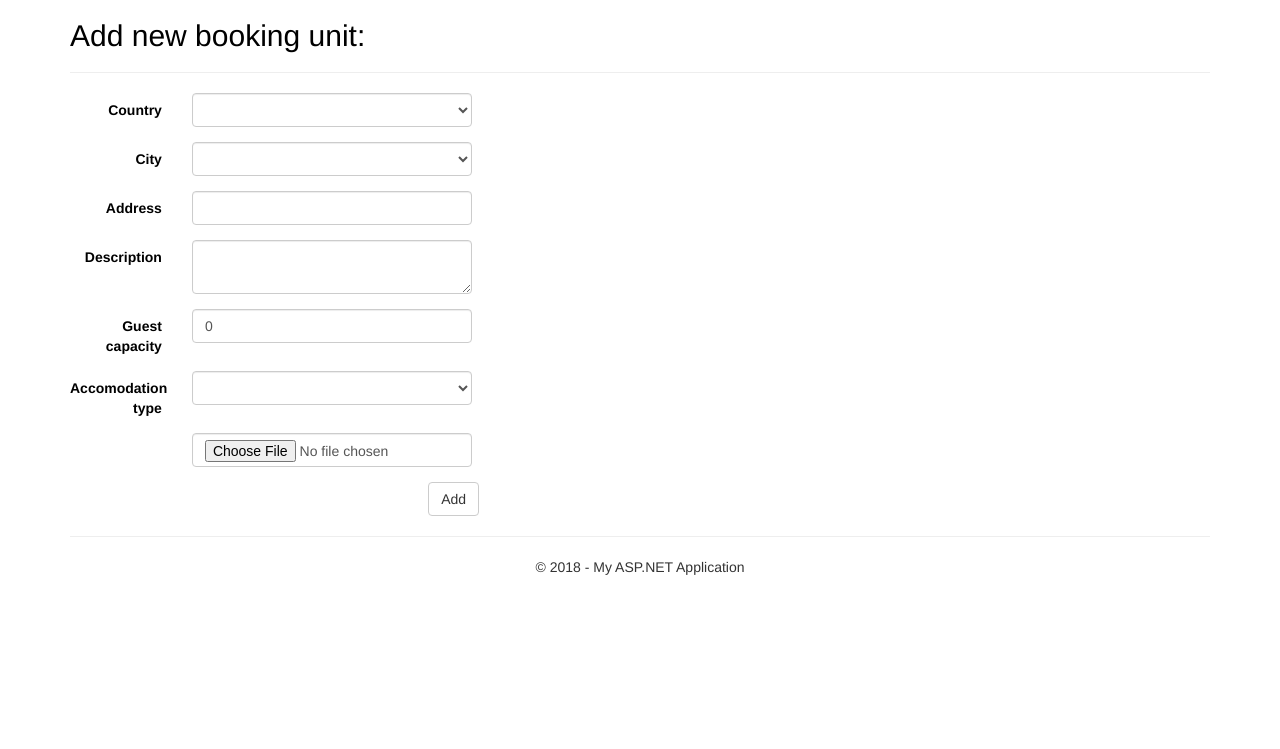
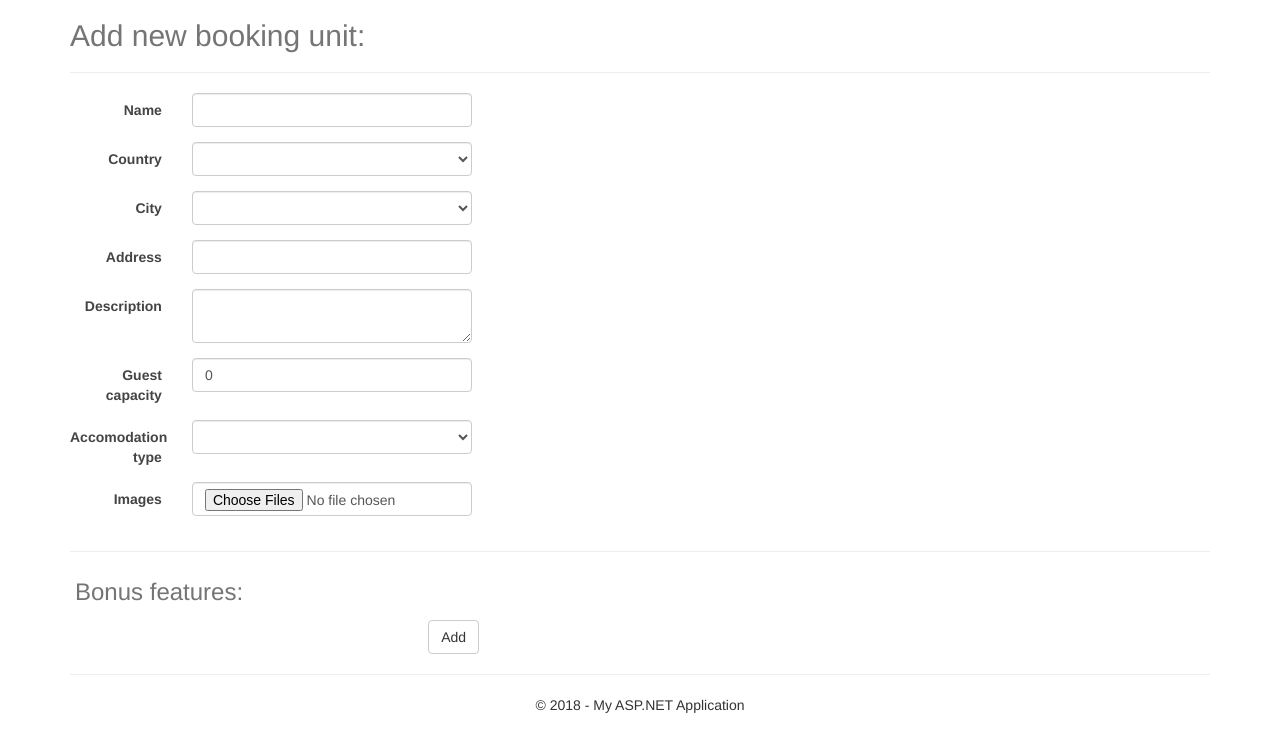
Before and after one commit to timotej-orcic/XMLWS-AgencyApp, an ASP.NET MVC app: template XML_WS_AgencyApp/Views/Agent/AddNewBookingUnit.cshtml in a window 1280 px wide. Shown: the part 51-800 px from the top of the page. Run offline with ASP.NET Core 8 and stand-ins for ASP.NET MVC 5, Linux system fonts and the light colour scheme; the template is opened without the code that fills it, so the values that code supplies are empty; the project's own start-up code is not run, and a stand-in starts its controllers and pages; some libraries are stand-ins or nearby versions.

Commit message:
Nastavak rada na Add Booking Unit formi i kontroleru. Terba ispraviti Cascade delete

```diff
--- a/XML_WS_AgencyApp/Helpers/BookingUnitRepository.cs
+++ b/XML_WS_AgencyApp/Helpers/BookingUnitRepository.cs
@@ -9,11 +9,14 @@ namespace XML_WS_AgencyApp.Helpers
             var countriesRepo = new CountriesRepository();
             var citiesRepo = new CitiesRepository();
             var accTypesRepo = new AccomodationTypesRepository();
+            var bonusFeaturesRepo = new BonusFeaturesRepository();
+
             var bookingUnit = new AddNewBookingUnitViewModel()
             {
                 CountriesList = countriesRepo.GetCountries(),
                 CitiesList = citiesRepo.GetCities(),
-                AccomodationTypesList = accTypesRepo.GetAccomodationTypes()
+                AccomodationTypesList = accTypesRepo.GetAccomodationTypes(),
+                BonusFeatures = bonusFeaturesRepo.GetBonusFeatures()
             };
             return bookingUnit;
         }
--- a/XML_WS_AgencyApp/Models/BonusFeatures.cs
+++ b/XML_WS_AgencyApp/Models/BonusFeatures.cs
@@ -1,3 +1,4 @@
+using System.Collections.Generic;
 using System.ComponentModel.DataAnnotations;
 using System.ComponentModel.DataAnnotations.Schema;
 
@@ -12,5 +13,7 @@ namespace XML_WS_AgencyApp.Models
         [Required]
         [MaxLength(60)]
         public string Name { get; set; }
+
+        public ICollection<BookingUnit> BookingUnits { get; set; }
     }
 }
--- a/XML_WS_AgencyApp/Models/IdentityModels.cs
+++ b/XML_WS_AgencyApp/Models/IdentityModels.cs
@@ -68,11 +68,16 @@ namespace XML_WS_AgencyApp.Models
         public DbSet<City> Cities { get; set; }
         public DbSet<AccomodationType> AccomodationTypes { get; set; }
         public DbSet<BookingUnit> BookingUnits { get; set; }
+        public DbSet<BonusFeatures> BonusFeatures { get; set; }
+        public DbSet<BookingUnitPicture> Pictures { get; set; }
 
         protected override void OnModelCreating(DbModelBuilder mb)
         {
             mb.Entity<ApplicationUser>().Property(x => x.Email).HasMaxLength(90);
             mb.Entity<ApplicationUser>().Property(x => x.UserName).HasMaxLength(60);
+
+
+
             base.OnModelCreating(mb);
         }
 
--- a/XML_WS_AgencyApp/Views/Agent/AddNewBookingUnit.cshtml
+++ b/XML_WS_AgencyApp/Views/Agent/AddNewBookingUnit.cshtml
@@ -3,8 +3,8 @@
     ViewBag.Title = "Add new booking unit";
 }
 
-<h2 style="color:black">Add new booking unit:</h2>
-@using (Html.BeginForm("AddAdmin", "Agent", FormMethod.Post, new { @class = "form-horizontal", role = "form" }))
+<h2 style="color:#757575">Add new booking unit:</h2>
+@using (Html.BeginForm("AddBookingUnit", "Agent", FormMethod.Post, new { @class = "form-horizontal", role = "form", enctype = "multipart/form-data" }))
 {
     @Html.AntiForgeryToken()
     <hr />
@@ -13,7 +13,18 @@
         <div class="row">
             <div class="col-sm-5">
                 <div class="form-group">
-                    <label class="control-label col-xs-3" style="color:black">Country</label>
+                    <label class="control-label col-xs-3" style="color:#444444">Name</label>
+                    <div class="col-xs-9">
+                        @Html.TextBoxFor(m => m.Name, new { @class = "form-control" })
+                        @Html.ValidationMessageFor(m => m.Name, "", new { @class = "text-danger" })
+                    </div>
+                </div>
+            </div>
+        </div>
+        <div class="row">
+            <div class="col-sm-5">
+                <div class="form-group">
+                    <label class="control-label col-xs-3" style="color:#444444">Country</label>
                     <div class="col-xs-9">
                         @Html.DropDownListFor(m => Model.CountryId, new SelectList(Model.CountriesList, "Value", "Text"), htmlAttributes: new { @class = "form-control", id = "Country" })
                         @Html.ValidationMessageFor(m => m.CountryId, "", new { @class = "text-danger" })
@@ -24,7 +35,7 @@
         <div class="row">
             <div class="col-sm-5">
                 <div class="form-group">
-                    <label class="control-label col-xs-3" style="color:black">City</label>
+                    <label class="control-label col-xs-3" style="color:#444444">City</label>
                     <div class="col-xs-9">
                         @Html.DropDownListFor(m => Model.CityId, new SelectList(Model.CitiesList, "Value", "Text"), htmlAttributes: new { @class = "form-control", @id = "City" })
                         @Html.ValidationMessageFor(m => m.CityId, "", new { @class = "text-danger" })
@@ -35,7 +46,7 @@
         <div class="row">
             <div class="col-sm-5">
                 <div class="form-group">
-                    <label class="control-label col-xs-3" style="color:black">Address</label>
+                    <label class="control-label col-xs-3" style="color:#444444">Address</label>
                     <div class="col-xs-9">
                         @Html.TextBoxFor(m => m.Address, new { @class = "form-control" })
                         @Html.ValidationMessageFor(m => m.Address, "", new { @class = "text-danger" })
@@ -46,7 +57,7 @@
         <div class="row">
             <div class="col-sm-5">
                 <div class="form-group">
-                    <label class="control-label col-xs-3" style="color:black">Description</label>
+                    <label class="control-label col-xs-3" style="color:#444444">Description</label>
                     <div class="col-xs-9">
                         @Html.TextAreaFor(m => m.Description, new { @class = "form-control" })
                         @Html.ValidationMessageFor(m => m.Description, "", new { @class = "text-danger" })
@@ -57,7 +68,7 @@
         <div class="row">
             <div class="col-sm-5">
                 <div class="form-group">
-                    <label class="control-label col-xs-3" style="color:black">Guest capacity</label>
+                    <label class="control-label col-xs-3" style="color:#444444">Guest capacity</label>
                     <div class="col-xs-9">
                         @Html.TextBoxFor(m => m.PeopleNo, new { @class = "form-control" })
                         @Html.ValidationMessageFor(m => m.PeopleNo, "", new { @class = "text-danger" })
@@ -68,7 +79,7 @@
         <div class="row">
             <div class="col-sm-5">
                 <div class="form-group">
-                    <label class="control-label col-xs-3" style="color:black">Accomodation type</label>
+                    <label class="control-label col-xs-3" style="color:#444444">Accomodation type</label>
                     <div class="col-xs-9">
                         @Html.DropDownListFor(m => Model.AccomodationTypeId, new SelectList(Model.AccomodationTypesList, "Value", "Text"), htmlAttributes: new { @class = "form-control"})
                         @Html.ValidationMessageFor(m => m.AccomodationTypeId, "", new { @class = "text-danger" })
@@ -79,14 +90,37 @@
         <div class="row">
             <div class="col-sm-5">
                 <div class="form-group">
-                    <label class="control-label col-xs-3" style="color:white">Images</label>
+                    <label class="control-label col-xs-3" style="color:#444444">Images</label>
                     <div class="col-xs-9">
-                        @Html.TextBoxFor(m => m.Images, new { type = "file", @class = "form-control", @maxlength = 4000 })
+                        @Html.TextBoxFor(m => m.Images, new { @type = "file", @multiple = "multiple", @class = "form-control" })
                         @Html.ValidationMessageFor(m => m.Images, "", new { @class = "text-danger" })
                     </div>
                 </div>
             </div>
         </div>
+        <hr />
+        <div class="row">
+            <div class="col-sm-5">
+                <div class="form-group">
+                    <h3 class="control-label col-xs-5" style="color:#757575">Bonus features:</h3>
+                    <div class="col-xs-7"></div>
+                </div>
+            </div>
+        </div>
+        @for (int i = 0; i < Model.BonusFeatures.Count; i++)
+        {
+            <div class="row">
+                <div class="col-sm-5">
+                    <div class="form-group">
+                        <label class="col-xs-6" style="color:#444444; text-align:right">@Model.BonusFeatures[i].Name</label>
+                        <div class="col-xs-6">
+                            @Html.CheckBoxFor(m => m.BonusFeatures[i].IsSelected)
+                            @Html.HiddenFor(m => m.BonusFeatures[i].Id)
+                        </div>
+                    </div>
+                </div>
+            </div>
+        }
         <div class="row">
             <div class="col-sm-5">
                 <div class="col-xs-9"></div>
```
Also changed, not shown: XML_WS_AgencyApp/Controllers/AgentController.cs (+97 -1 lines), XML_WS_AgencyApp/Helpers/BonusFeaturesRepository.cs (added, +34 -0 lines), XML_WS_AgencyApp/Initializer.cs (+28 -0 lines), XML_WS_AgencyApp/Models/AgentViewModels.cs (+14 -3 lines), XML_WS_AgencyApp/Models/BookingUnit.cs (+8 -3 lines), XML_WS_AgencyApp/Web.config, XML_WS_AgencyApp/XML_WS_AgencyApp.csproj, 1 other file.
